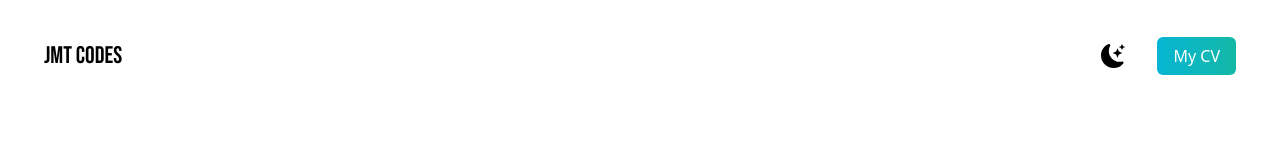
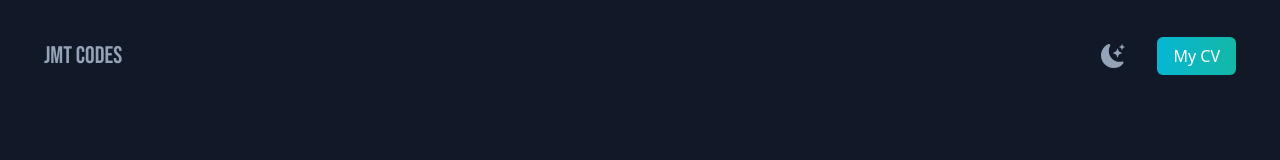
Before and after one commit to JamieCattoCode/react-portfolio, a Next.js app: page / in a window 1280 px wide. Shown: the top 160 px of the page. Built offline with nearby package versions, Linux system fonts and the light colour scheme.

Commit message:
Set default mode to dark mode

```diff
--- a/src/pages/index.js
+++ b/src/pages/index.js
@@ -9,7 +9,7 @@ import ContactForm from '@/components/ContactForm'
 import { useState } from 'react'
 
 export default function Home() {
-  const [darkMode, setDarkMode] = useState(false)
+  const [darkMode, setDarkMode] = useState(true)
 
   return (
       <div className={`body ${darkMode ? 'dark': ''} dark:bg-gray-900`}>
```
